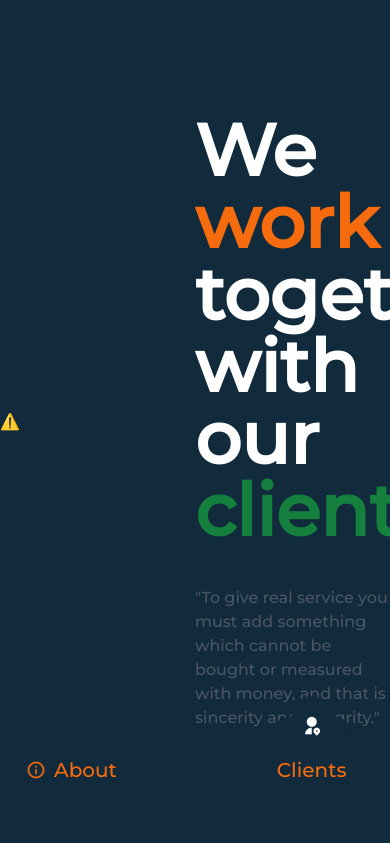
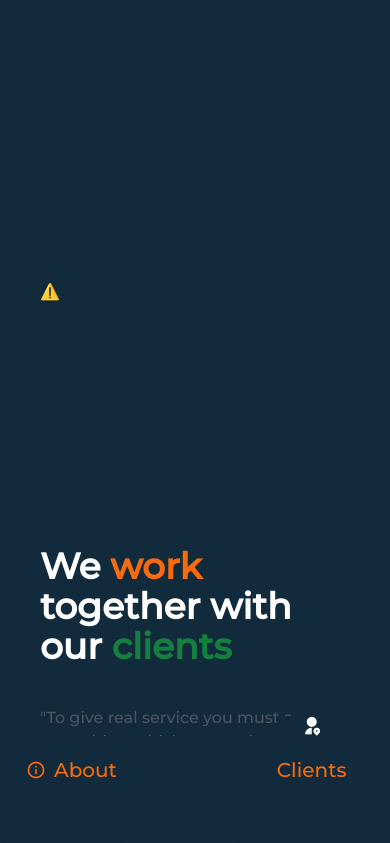
Before and after one commit to Plyavinskiy/marketing-agency, a React (Create React App) app: page /clients in a window 390 px wide. Shown: the top 843 px of the page. Built offline with nearby package versions, Linux system fonts and the light colour scheme; no server answers.

Commit message:
style: add the responsiveness to the Intro section of the Clients Page

```diff
--- a/src/pages/Clients/Intro.js
+++ b/src/pages/Clients/Intro.js
@@ -2,7 +2,7 @@ import React from "react";
 
 function Intro() {
   return (
-    <div className="min-h-screen bg-primary grid grid-cols-2 items-center">
+    <div className="min-h-screen bg-primary grid grid-cols-2 sm:grid-cols-1 items-center p-10">
       <div className="h-[500px]">
         <lottie-player
           src="https://assets1.lottiefiles.com/packages/lf20_njobaah2.json"
@@ -13,7 +13,7 @@ function Intro() {
         ></lottie-player>
       </div>
       <div>
-        <h2 className="text-7xl font-semibold text-white">
+        <h2 className="text-7xl font-semibold text-white sm:text-4xl">
           We <b className="text-secondary">work</b> together with our
           <b className="text-green-700"> clients</b>
         </h2>
```
